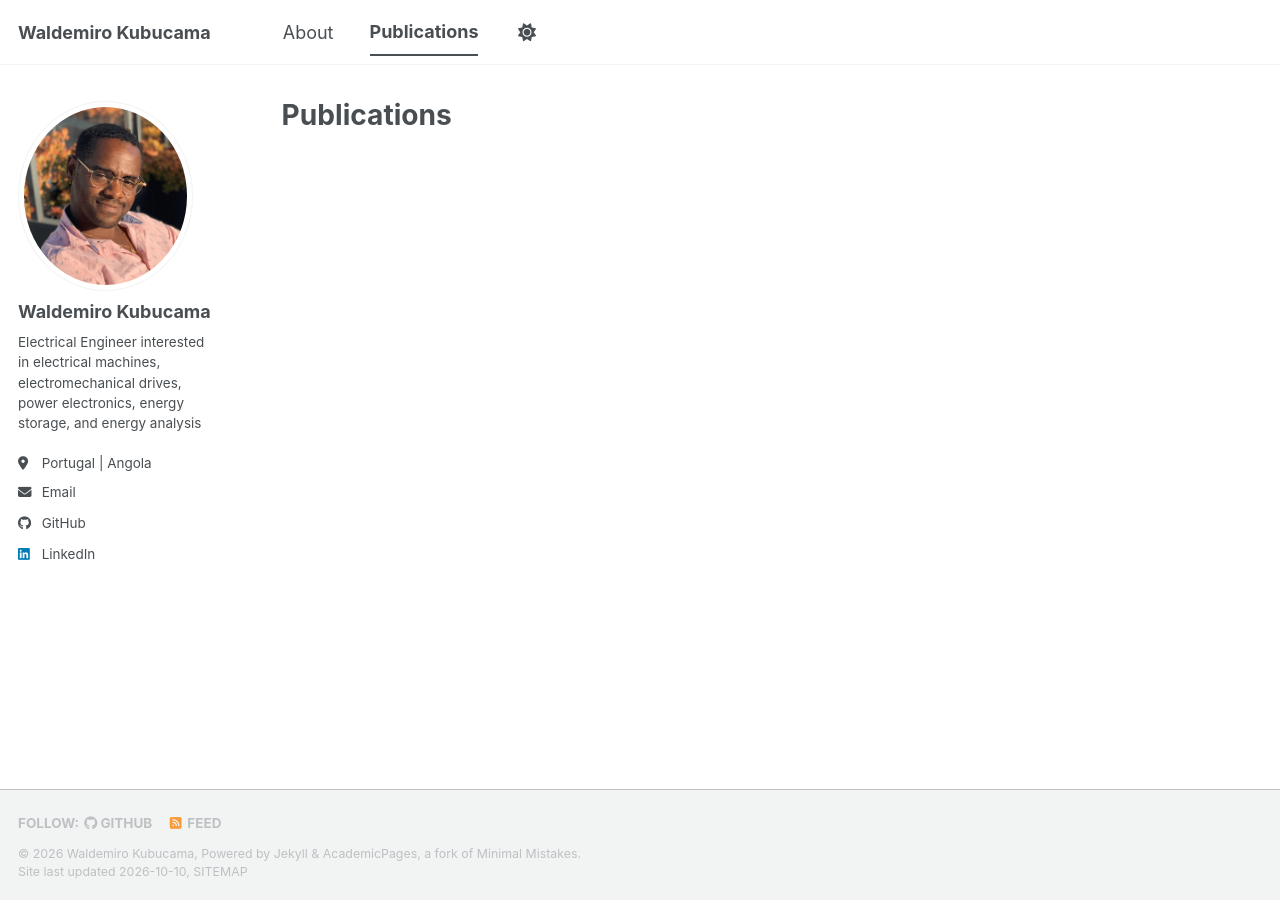
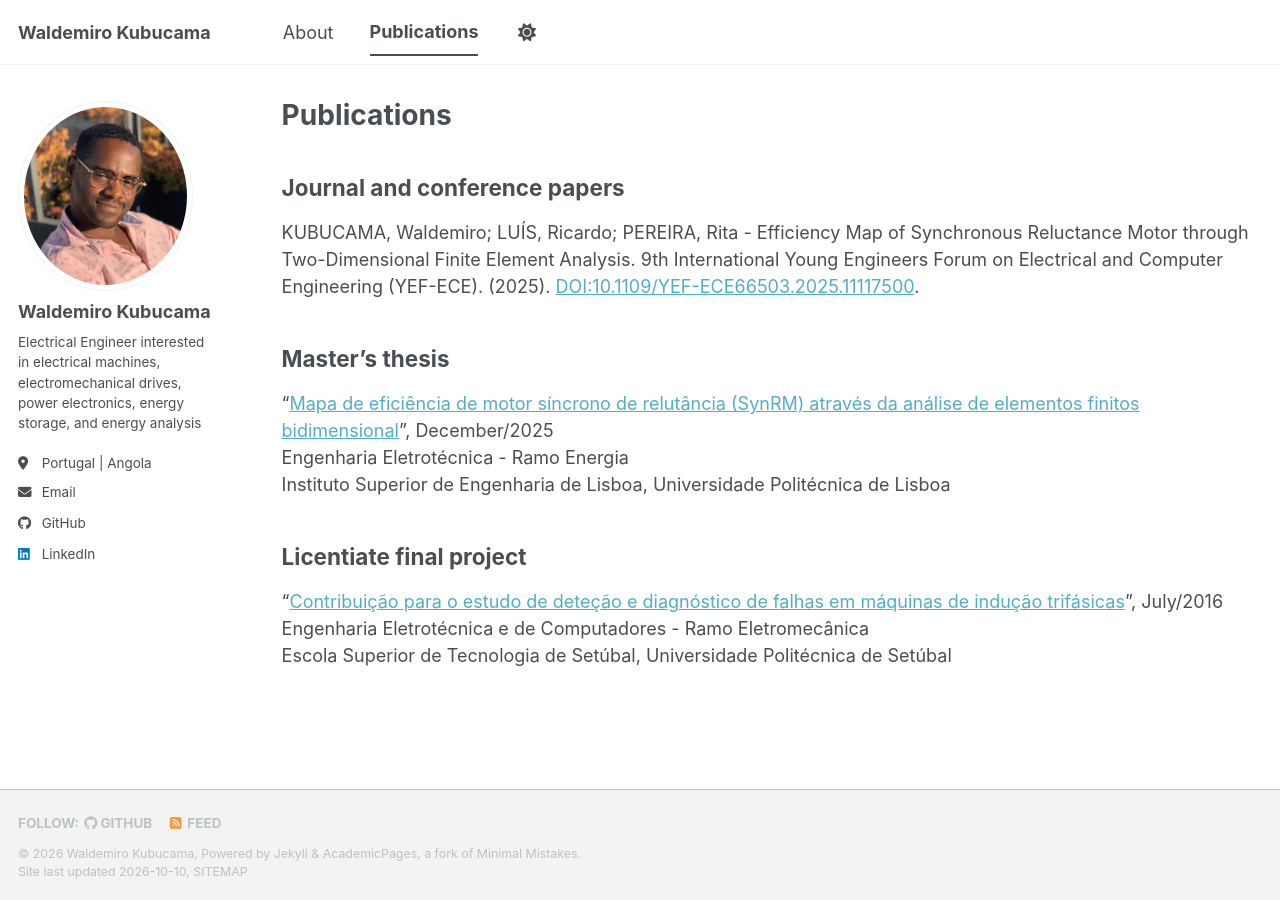
Before and after one commit to WaldemiroKubucama/WaldemiroKubucama, a Jekyll site: the page built from _pages/publications.md, in a window 1280 px wide. Built offline with Jekyll 4.4.1, drawn with Linux system fonts in a browser that asks for light colours; a style sheet for code colours, icons or effects is not loaded.

Commit message:
Update publications.md

```diff
--- a/_pages/publications.md
+++ b/_pages/publications.md
@@ -1,9 +1,19 @@
 ---
+layout: archive
 title: "Publications"
 permalink: /publications/
 author_profile: true
 ---
 
-{% for post in site.publications reversed %}
-  {% include archive-single.html %}
-{% endfor %}
+## Journal and conference papers
+KUBUCAMA, Waldemiro; LUÍS, Ricardo; PEREIRA, Rita - Efficiency Map of Synchronous Reluctance Motor through Two-Dimensional Finite Element Analysis. 9th International Young Engineers Forum on Electrical and Computer Engineering (YEF-ECE). (2025). [DOI:10.1109/YEF-ECE66503.2025.11117500]([http://hdl.handle.net/10400.21/23168](https://doi.org/10.1109/YEF-ECE66503.2025.11117500)).
+
+## Master’s thesis
+"[Mapa de eficiência de motor síncrono de relutância (SynRM) através da análise de elementos finitos bidimensional](http://hdl.handle.net/10400.21/23168)", December/2025\
+Engenharia Eletrotécnica - Ramo Energia\
+Instituto Superior de Engenharia de Lisboa, Universidade Politécnica de Lisboa
+
+## Licentiate final project
+"[Contribuição para o estudo de deteção e diagnóstico de falhas em máquinas de indução trifásicas]({{ "/files/TFM_ISEL.pdf" | relative_url }})", July/2016\
+Engenharia Eletrotécnica e de Computadores - Ramo Eletromecânica\
+Escola Superior de Tecnologia de Setúbal, Universidade Politécnica de Setúbal
```
